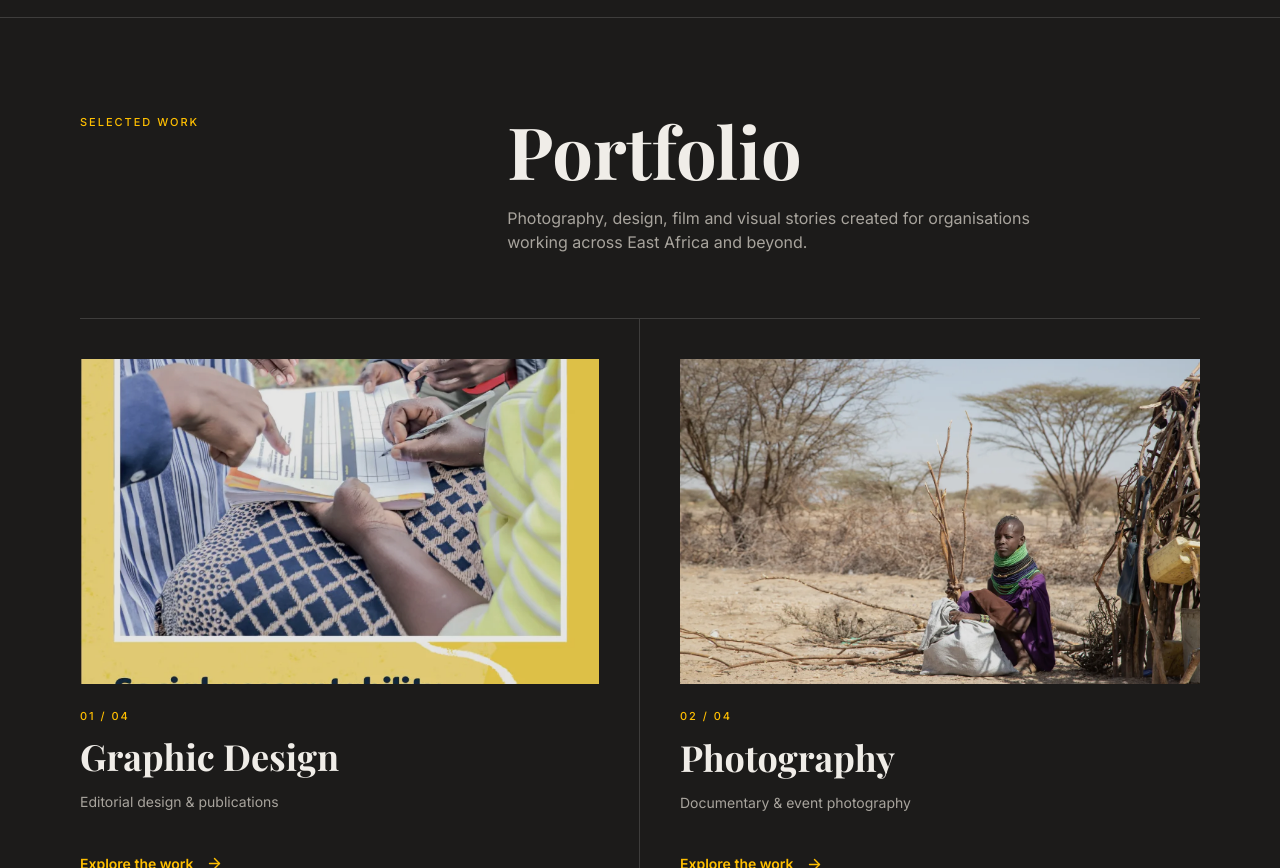
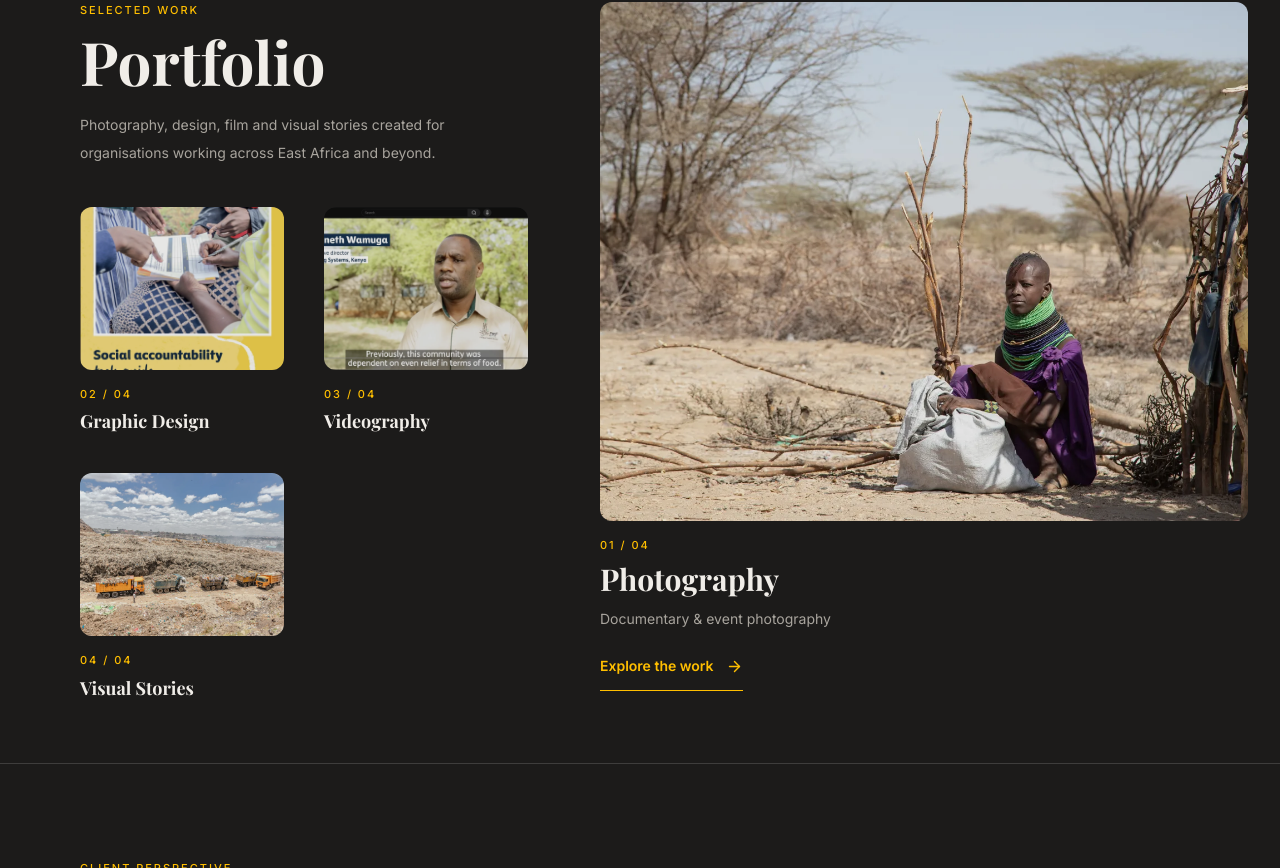
Before and after one commit to PJ-Limo/pjslense-portfolio, a React (Vite) app: page / in a window 1280 px wide. Shown: the part 1272-2140 px from the top of the page. Built offline with nearby package versions, Linux system fonts and the light colour scheme; a web font is replaced by a local one.

Commit message:
updated portfolio , partners and editorial

```diff
--- a/src/components/Partners.jsx
+++ b/src/components/Partners.jsx
@@ -17,7 +17,7 @@ export default function Partners() {
     <section
       id="partners"
       aria-labelledby="partners-title"
-      className="w-full scroll-mt-24 overflow-hidden bg-charcoal py-16 sm:py-20"
+      className="w-full scroll-mt-24 overflow-hidden bg-charcoal py-4 sm:py-10"
     >
       {/* Header row */}
       <div className="px-6 md:px-20 flex items-center gap-6 mb-10">
--- a/src/components/Portfolio.jsx
+++ b/src/components/Portfolio.jsx
@@ -1,69 +1,49 @@
 import PortfolioCard from "./PortfolioCard";
 
 const portfolioItems = [
-  {
-    title: "Graphic Design",
-    description: "Editorial design & publications",
-    image: "/media/social-accountability-guide.webp",
-    link: "/portfolio/design",
-  },
-  {
-    title: "Photography",
-    description: "Documentary & event photography",
-    image: "/media/turkana-1.webp",
-    link: "/portfolio/photography",
-  },
-  {
-    title: "Videography",
-    description: "Documentary films & interviews",
-    image: "/media/cct-documentary.webp",
-    link: "/portfolio/video",
-  },
-  {
-    title: "Visual Stories",
-    description: "Campaigns & advocacy narratives",
-    image: "/media/plastics-1.webp",
-    link: "/portfolio/stories",
-  },
+  { title: "Photography", description: "Documentary & event photography", image: "/media/turkana-1.webp", link: "/portfolio/photography", index: 1 },
+  { title: "Graphic Design", description: "Editorial design & publications", image: "/media/social-accountability-guide.webp", link: "/portfolio/design", index: 2 },
+  { title: "Videography", description: "Documentary films & interviews", image: "/media/cct-documentary.webp", link: "/portfolio/video", index: 3 },
+  { title: "Visual Stories", description: "Campaigns & advocacy narratives", image: "/media/plastics-1.webp", link: "/portfolio/stories", index: 4 },
 ];
+
+const [featured, ...rest] = portfolioItems;
 
 export default function Portfolio() {
   return (
     <section
       id="portfolio"
       aria-labelledby="portfolio-heading"
-      className="scroll-mt-24 border-t border-white/15 bg-charcoal px-6 py-20 sm:py-24 lg:px-20"
+      className="scroll-mt-24 border-t border-white/15 bg-charcoal px-6 py-4
+       sm:py-16 lg:px-20"
     >
       <div className="mx-auto w-full max-w-7xl">
-        <header className="grid gap-6 pb-12 md:grid-cols-[36%_64%] md:items-start md:pb-16">
-          <p className="font-inter text-[11px] font-medium uppercase tracking-[0.18em] text-amber">
-            Selected work
-          </p>
+        <div className="grid gap-10 md:grid-cols-[40%_60%] md:gap-x-12">
           <div>
+            <p className="font-inter text-[11px] font-medium uppercase tracking-[0.18em] text-amber">
+              Selected work
+            </p>
             <h2
               id="portfolio-heading"
-              className="font-playfair text-5xl font-bold leading-none text-snow sm:text-7xl"
+              className="mt-3 font-playfair text-5xl font-bold leading-none text-snow sm:text-6xl"
             >
               Portfolio
             </h2>
-            <p className="mt-5 max-w-xl font-inter text-sm leading-7 text-muted sm:text-base">
+            <p className="mt-5  font-inter text-sm leading-7 text-muted">
               Photography, design, film and visual stories created for
               organisations working across East Africa and beyond.
             </p>
+
+            <div className="mt-10 grid grid-cols-2 gap-10">
+              {rest.map((item) => (
+                <PortfolioCard key={item.title} {...item} compact />
+              ))}
+            </div>
           </div>
-        </header>
 
-        <div className="grid border-t border-white/15 md:grid-cols-2">
-          {portfolioItems.map((item, index) => (
-            <PortfolioCard
-              key={item.title}
-              {...item}
-              index={index + 1}
-              className={`border-b border-white/15 ${
-                index % 2 === 0 ? "md:border-r md:pr-10" : "md:pl-10"
-              }`}
-            />
-          ))}
+          <div className="md:pl-6">
+            <PortfolioCard {...featured} />
+          </div>
         </div>
       </div>
     </section>
--- a/src/components/PortfolioCard.jsx
+++ b/src/components/PortfolioCard.jsx
@@ -7,14 +7,15 @@ export default function PortfolioCard({
   image,
   link,
   index,
+  compact = false,
   className = "",
 }) {
   return (
-    <article className={`group flex h-full flex-col py-10 ${className}`}>
+    <article className={`group flex flex-col ${className}`}>
       <Link
         to={link}
         aria-label={`Explore ${title}`}
-        className="relative block aspect-[16/10] overflow-hidden bg-surface"
+        className="relative block aspect-[5/4] overflow-hidden rounded-xl bg-surface"
       >
         <img
           src={image}
@@ -27,17 +28,26 @@ export default function PortfolioCard({
         />
       </Link>
 
-      <div className="flex flex-1 flex-col pt-6">
+      <div className="flex flex-col pt-4">
         <EditorialMeta>{String(index).padStart(2, "0")} / 04</EditorialMeta>
-        <h3 className="mt-3 font-playfair text-3xl font-bold leading-tight text-snow sm:text-4xl">
+        <h3
+          className={`mt-2 font-playfair font-bold leading-tight text-snow ${
+            compact ? "text-lg" : "text-3xl"
+          }`}
+        >
           {title}
         </h3>
-        <p className="mt-3 max-w-md font-inter text-sm leading-7 text-muted">
-          {description}
-        </p>
-        <EditorialAction to={link} className="mt-7 self-start">
-          Explore the work
-        </EditorialAction>
+
+        {!compact && (
+          <>
+            <p className="mt-2 max-w-md font-inter text-sm leading-6 text-muted">
+              {description}
+            </p>
+            <EditorialAction to={link} className="mt-4 self-start">
+              Explore the work
+            </EditorialAction>
+          </>
+        )}
       </div>
     </article>
   );
```
